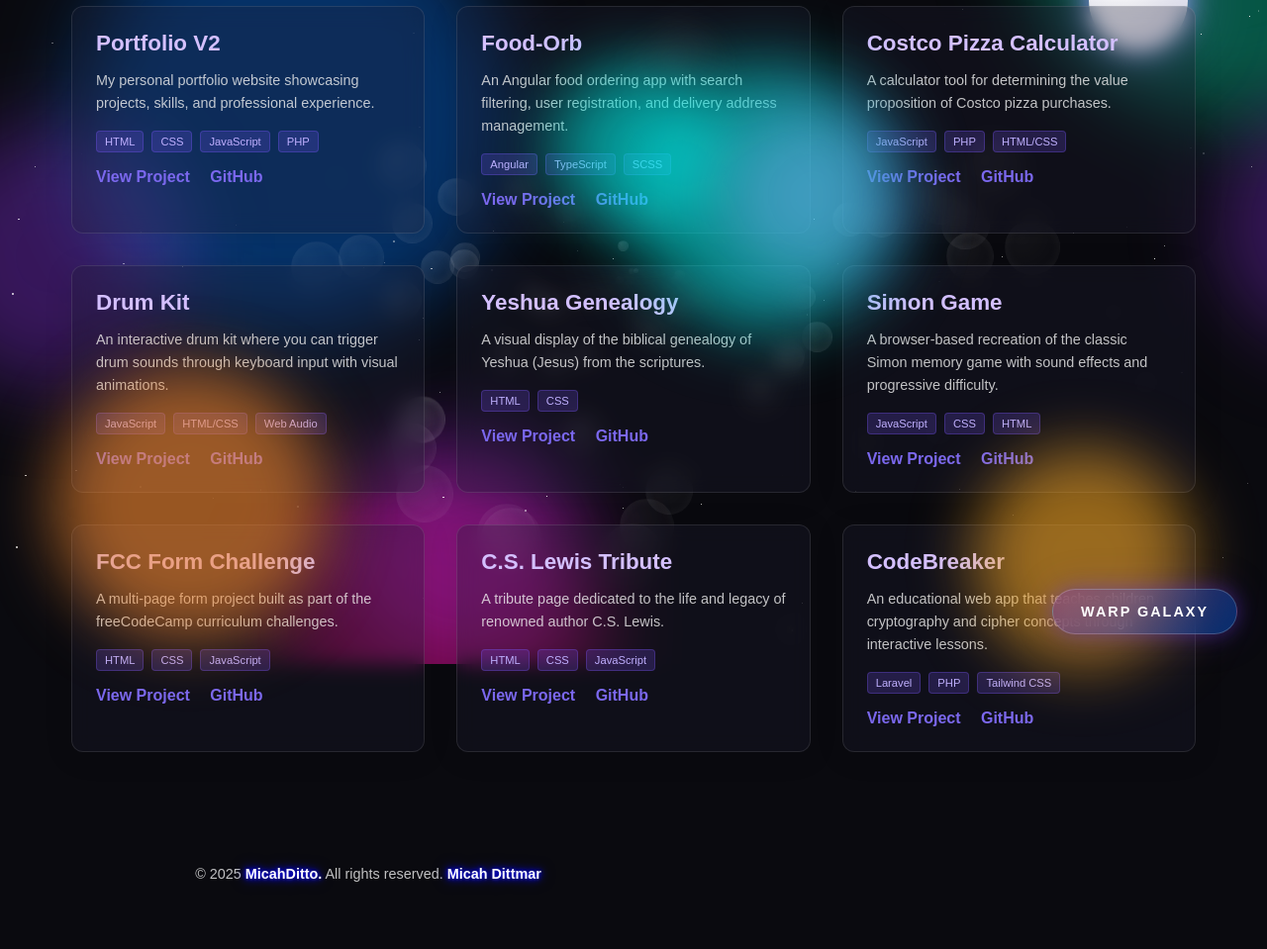
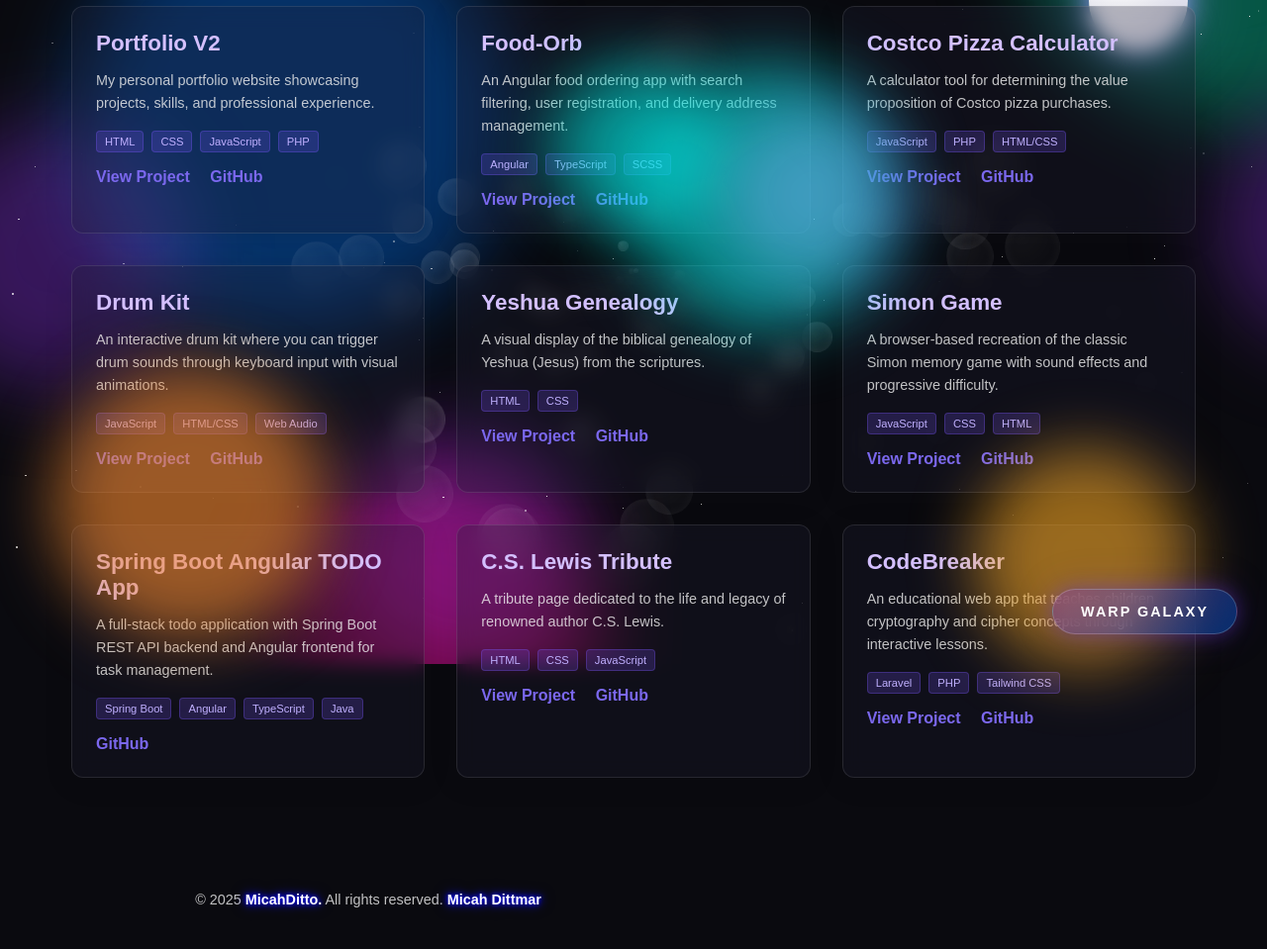
Before and after one commit to MicahDitto/MicahDitto.github.io, a plain HTML site: page index.html in a window 1280 px wide. Shown: the part 129-1088 px from the top of the page at 99% size. Drawn offline with Linux system fonts and the light colour scheme.

Commit message:
Add New Spring boot and Angular Project

```diff
--- a/index.html
+++ b/index.html
@@ -501,16 +501,16 @@
         </div>
 
         <div class="project-card">
-            <h3>FCC Form Challenge</h3>
-            <p>A multi-page form project built as part of the freeCodeCamp curriculum challenges.</p>
+            <h3>Spring Boot Angular TODO App</h3>
+            <p>A full-stack todo application with Spring Boot REST API backend and Angular frontend for task management.</p>
             <div class="tags">
-                <span>HTML</span>
-                <span>CSS</span>
-                <span>JavaScript</span>
+                <span>Spring Boot</span>
+                <span>Angular</span>
+                <span>TypeScript</span>
+                <span>Java</span>
             </div>
             <div class="links">
-                <a href="/FCC-Form-Challenge">View Project</a>
-                <a href="https://github.com/MicahDitto/FCC-Form-Challenge">GitHub</a>
+                <a href="https://github.com/MicahDitto/Spring-Boot-Angular-TODO-App">GitHub</a>
             </div>
         </div>
 
```
